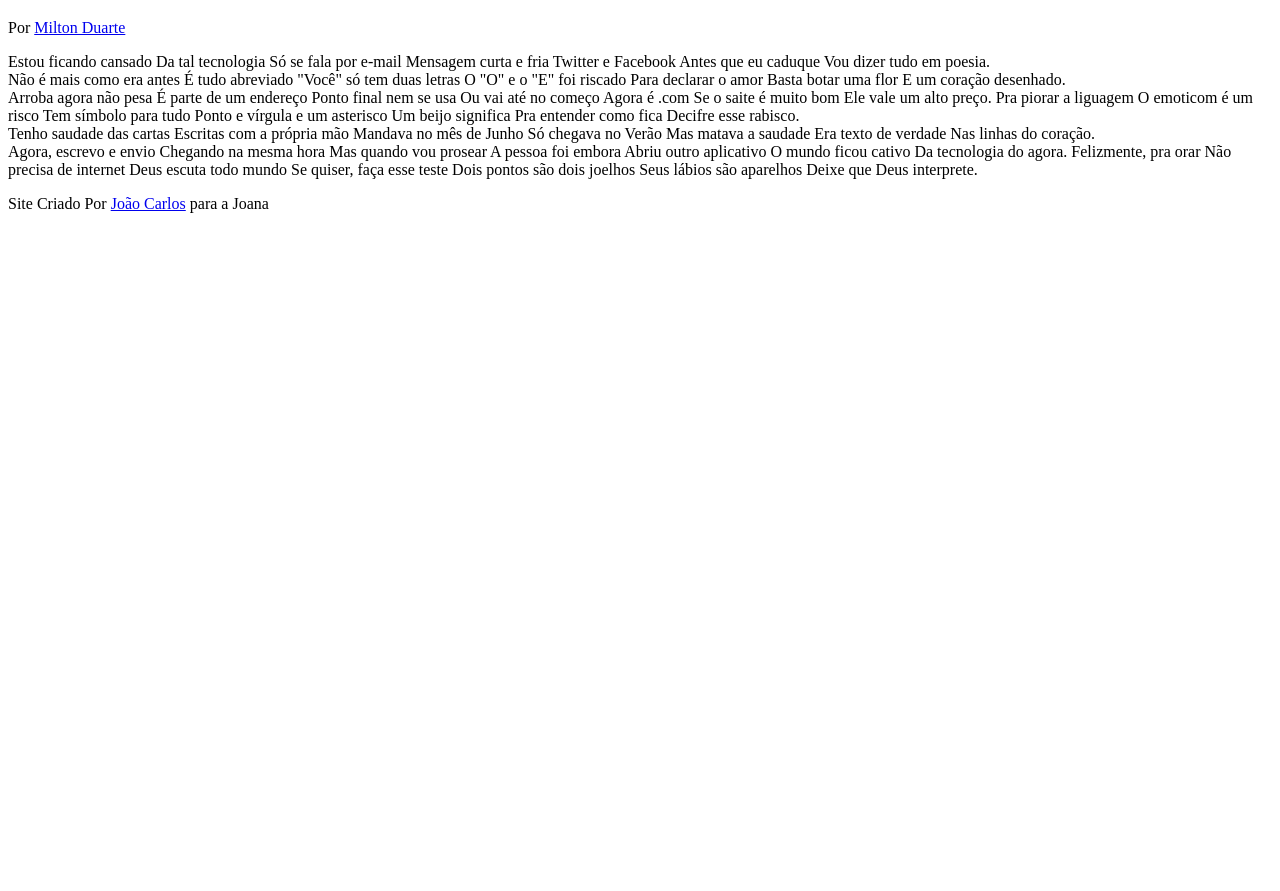
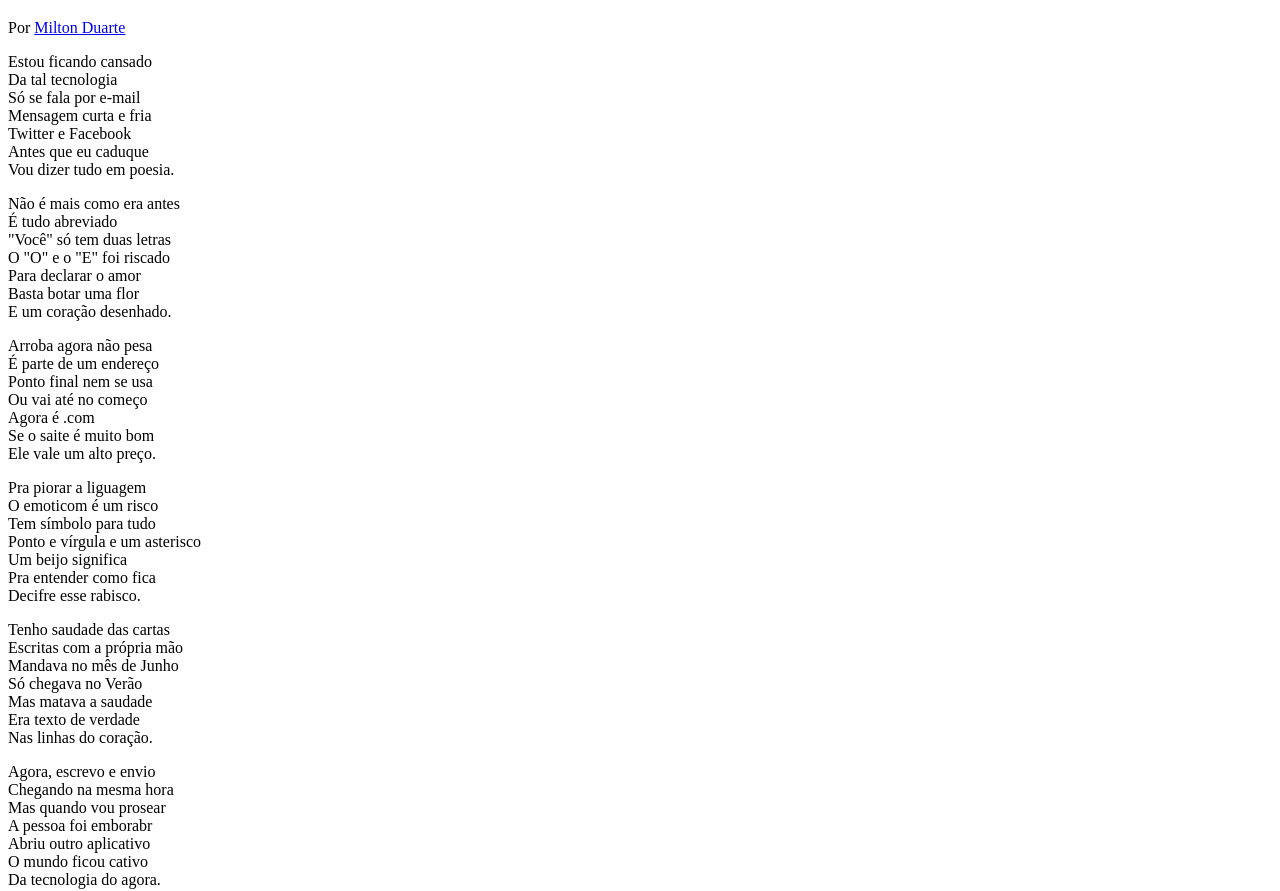
Before and after one commit to joaocarlosduartemartinsnet/desafio-cordel, a plain HTML site: page index.html in a window 1280 px wide. Shown: the part 61-952 px from the top of the page. Before the commit the page ends 800 px from the top, so only its background shows below. Drawn offline with Linux system fonts and the light colour scheme.

Commit message:
atualizado

```diff
--- a/index.html
+++ b/index.html
@@ -16,72 +16,85 @@
     </header>
 
     <section>
-        Estou ficando cansado
-        Da tal tecnologia
-        Só se fala por e-mail
-        Mensagem curta e fria
-        Twitter e Facebook
-        Antes que eu caduque
+        <p>
+            Estou ficando cansado<br>
+            Da tal tecnologia<br>
+            Só se fala por e-mail<br>
+            Mensagem curta e fria<br>
+            Twitter e Facebook<br>
+            Antes que eu caduque<br>
             Vou dizer tudo em poesia.
-    </section>
-
-
-
-    <section>
-        Não é mais como era antes
-        É tudo abreviado
-        "Você" só tem duas letras
-        O "O" e o "E" foi riscado
-        Para declarar o amor
-        Basta botar uma flor
-        E um coração desenhado.
+        </p>
     </section>
 
 
     <section>
-        Arroba agora não pesa
-        É parte de um endereço
-        Ponto final nem se usa
-        Ou vai até no começo
-        Agora é .com
-        Se o saite é muito bom
+        <p>
+            Não é mais como era antes<br>
+            É tudo abreviado<br>
+            "Você" só tem duas letras<br>
+            O "O" e o "E" foi riscado<br>
+            Para declarar o amor<br>
+            Basta botar uma flor<br>
+            E um coração desenhado.
+        </p>
+    </section>
+
+
+    <section>
+        <p>
+            Arroba agora não pesa<br>
+            É parte de um endereço<br>
+            Ponto final nem se usa<br>
+            Ou vai até no começo<br>
+            Agora é .com<br>
+            Se o saite é muito bom<br>
             Ele vale um alto preço.
+        </p>
 
-        Pra piorar a liguagem
-        O emoticom é um risco
-        Tem símbolo para tudo
-        Ponto e vírgula e um asterisco
-        Um beijo significa
-        Pra entender como fica
+        <p>
+            Pra piorar a liguagem<br>
+            O emoticom é um risco<br>
+            Tem símbolo para tudo<br>
+            Ponto e vírgula e um asterisco<br>
+            Um beijo significa<br>
+            Pra entender como fica<br>
             Decifre esse rabisco.
+        </p>
     </section>
 
     <section>
-        Tenho saudade das cartas
-        Escritas com a própria mão
-        Mandava no mês de Junho
-        Só chegava no Verão
-        Mas matava a saudade
-        Era texto de verdade
+        <p>
+            Tenho saudade das cartas<br>
+            Escritas com a própria mão<br>
+            Mandava no mês de Junho<br>
+            Só chegava no Verão<br>
+            Mas matava a saudade<br>
+            Era texto de verdade<br>
             Nas linhas do coração.
+        </p>
     </section>
 
     <section>
-        Agora, escrevo e envio
-        Chegando na mesma hora
-        Mas quando vou prosear
-        A pessoa foi embora
-        Abriu outro aplicativo
-        O mundo ficou cativo
+        <p>
+            Agora, escrevo e envio<br>
+            Chegando na mesma hora<br>
+            Mas quando vou prosear<br>
+            A pessoa foi emborabr<br>
+            Abriu outro aplicativo<br>
+            O mundo ficou cativo<br>
             Da tecnologia do agora.
+        </p>
 
-        Felizmente, pra orar
-        Não precisa de internet
-        Deus escuta todo mundo
-        Se quiser, faça esse teste
-        Dois pontos são dois joelhos
-        Seus lábios são aparelhos
+        <p>
+            Felizmente, pra orar<br>
+            Não precisa de internet<br>
+            Deus escuta todo mundo<br>
+            Se quiser, faça esse teste<br>
+            Dois pontos são dois joelhos<br>
+            Seus lábios são aparelhos<br>
             Deixe que Deus interprete.
+        </p>
     </section>
 
     <footer>
```
Lines whose indentation alone changed are shown as unchanged.
